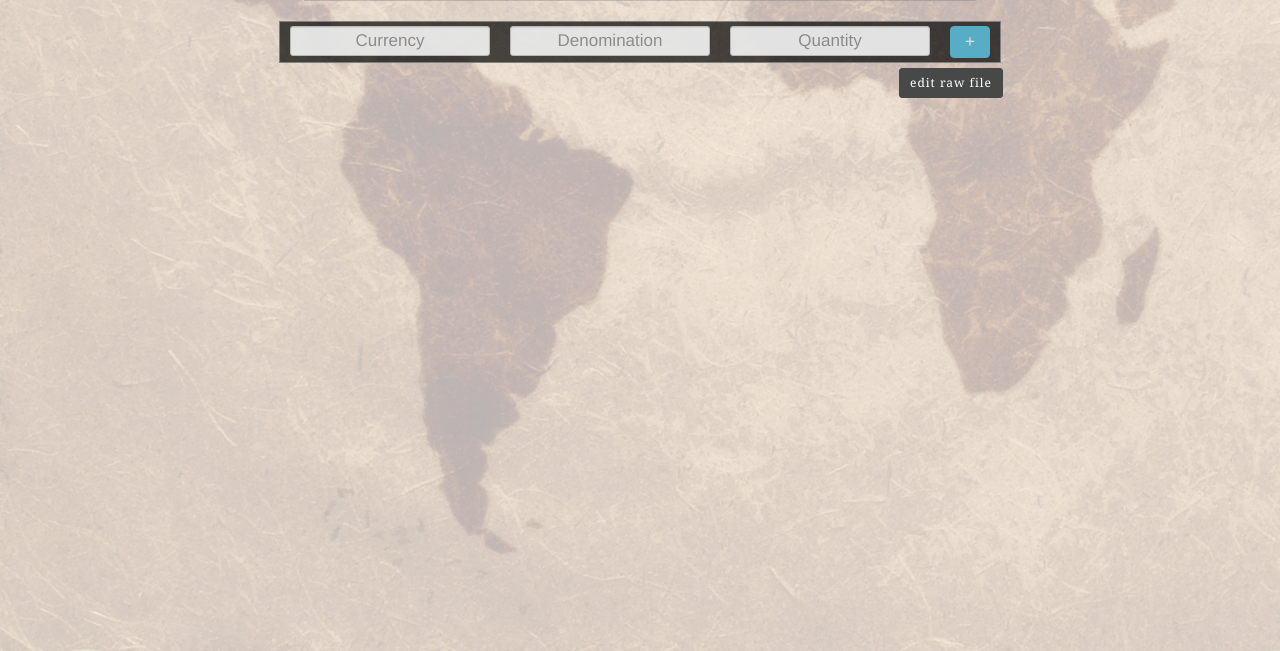
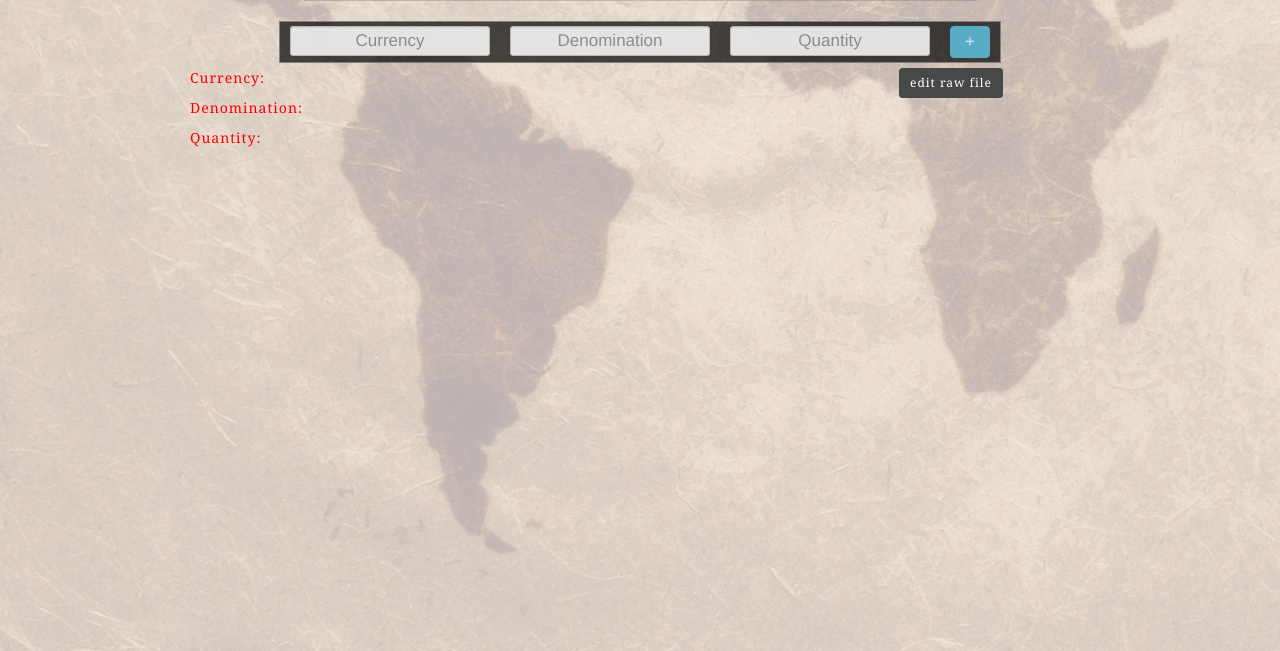
Before and after one commit to davidcho/dinero, a Django app: page / in a window 1280 px wide. Shown: the part 464-1115 px from the top of the page. Run offline with Django 3.2, Linux system fonts and the light colour scheme; data that the repository does not hold is empty; some libraries are stand-ins or nearby versions.

```diff
--- a/dinero/views.py
+++ b/dinero/views.py
@@ -40,6 +40,11 @@ def home(request):
 	elif 'save-changes' in request.POST:
 		# Should read the textfield info and determine what to add/change
 		print 'saving changes now'
+		if request.POST.get('text', ''):
+			data = request.POST['text']
+			print data
+		else:
+			print 'nothing'
 
 	entries = Entry.objects.all().order_by('country', 'denomination')
 	return render(request, 'home.html', {
--- a/templates/home.html
+++ b/templates/home.html
@@ -8,8 +8,16 @@
             <link href="/static/css/stylesheet.css"rel="stylesheet" type="text/css">
             <script src="/static/js/jquery-1.8.2.js"></script>
             <script src="/static/js/bootstrap.js"></script>
+            <script src="/static/js/knockout-2.3.0.js"></script>
 
             <script>
+                function ViewModel() {
+                    var self = this;
+                    self.currency = ko.observable('');
+                    self.denomination = ko.observable('');
+                    self.quantity = ko.observable('');
+                }
+
                 $(document).ready(function() {
                     $('#add').popover({
                         placement: 'right',
@@ -105,13 +113,13 @@
                     </div>
                     <form id="inputs" class="form-inline" method="post">{% csrf_token %}
                         <div id="group1">
-                            <input type="text" id="currency" class="form-control input-small" placeholder="Currency" name="country" {%if errors.country%}value="Invalid currency"{%endif%}>
+                            <input type="text" data-bind="value: currency" id="currency" class="form-control input-small" placeholder="Currency" name="country" {%if errors.country%}value="Invalid currency"{%endif%}>
                         </div>
                         <div id="group2">
-                            <input type="text" id="denom" class="form-control input-small" placeholder="Denomination" name="denomination" {%if errors.country%}value="Invalid currency"{%endif%}>
+                            <input type="text" data-bind="value: denomination" id="denom" class="form-control input-small" placeholder="Denomination" name="denomination" {%if errors.country%}value="Invalid currency"{%endif%}>
                         </div>
                         <div id="group3">
-                            <input type="text" id="quantity" class="form-control input-small" placeholder="Quantity" name="quantity" {%if errors.country%}value="Invalid currency"{%endif%}>
+                            <input type="text" data-bind="value: quantity" id="quantity" class="form-control input-small" placeholder="Quantity" name="quantity" {%if errors.country%}value="Invalid currency"{%endif%}>
                         </div>
                         <!-- <input type="submit" class="btn btn-info" value="+" id="add" onclick="return validate();" name="submit" rel="popover" title="help" data-content="this is help"> -->
                         <input type="submit" class="btn btn-info" value="+" id="add" onclick="return validate();" name="submit">
@@ -127,7 +135,7 @@
                                     </div>
                                     <form method="post">{% csrf_token %}
                                         <div class="modal-body" id="modal-body">
-                                            <textarea class="form-control" rows="15">{{rawtext}}</textarea>
+                                            <textarea name="text" class="form-control" rows="15">{{rawtext}}</textarea>
                                         </div>
                                         <div class="modal-footer">
                                             <button type="button" class="btn btn-default" data-dismiss="modal">Close</button>
@@ -138,6 +146,12 @@
                             </div>
                         </div>
                     </div>
+
+                    <div style="float: left; color: red;">
+                        <p>Currency: <span data-bind="text: currency"></span></p>
+                        <p>Denomination: <span data-bind="text: denomination"></span></p>
+                        <p>Quantity: <span data-bind="text: quantity"></span></p>
+                    </div>
                 </div>
             </div>
 
@@ -145,6 +159,8 @@
                 <p>Designed and built by David Cho</p>
             </div>
 
+            <script>ko.applyBindings(new ViewModel());</script>
+
 <script>document.write('<script src="http://' + (location.host || 'localhost').split(':')[0] + ':35729/livereload.js?snipver=1"></' + 'script>')</script>
         </body>
     </html>
```
Also changed, not shown: 1 other file.
